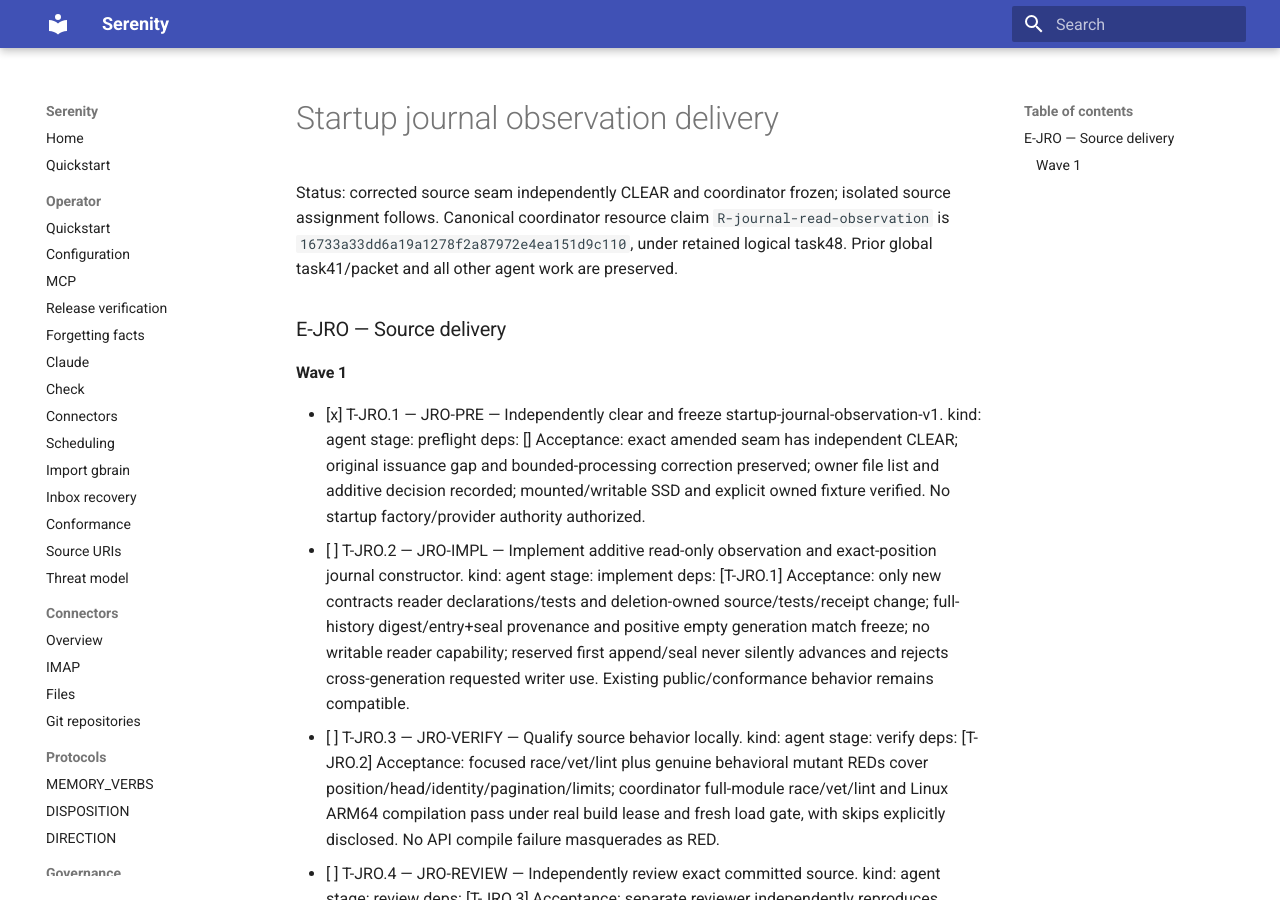
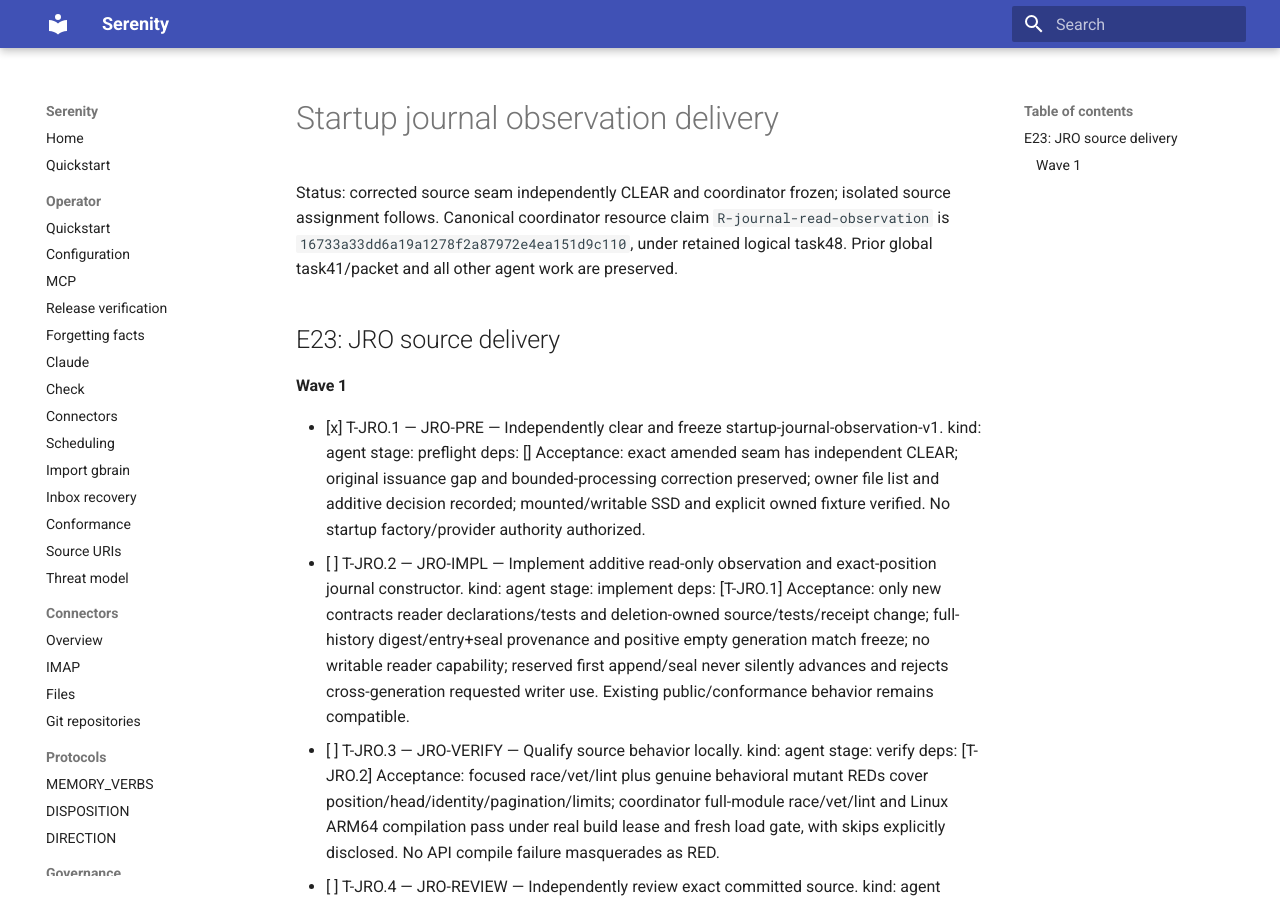
Before and after one commit to sirerun/serenity, an MkDocs documentation site: the page built from docs/plans/startup-journal-observation-delivery-2026-10-03.md, in a window 1280 px wide and 900 px high. Built offline with MkDocs 1.6.1 and Material for MkDocs 9.7.7, drawn with Linux system fonts in a browser that asks for light colours.

Commit message:
Keep source delivery IDs unnamespaced for existing parser dependency resolution

```diff
--- a/docs/plans/startup-journal-observation-delivery-2026-10-03.md
+++ b/docs/plans/startup-journal-observation-delivery-2026-10-03.md
@@ -2,7 +2,7 @@
 
 Status: corrected source seam independently CLEAR and coordinator frozen; isolated source assignment follows. Canonical coordinator resource claim `R-journal-read-observation` is `16733a33dd6a19a1278f2a87972e4ea151d9c110`, under retained logical task48. Prior global task41/packet and all other agent work are preserved.
 
-### E-JRO — Source delivery
+## E23: JRO source delivery
 
 #### Wave 1
 
```
Also changed, not shown: docs/plans/verified-snapshot-lease-delivery-2026-10-03.md (+1 -1 lines).
